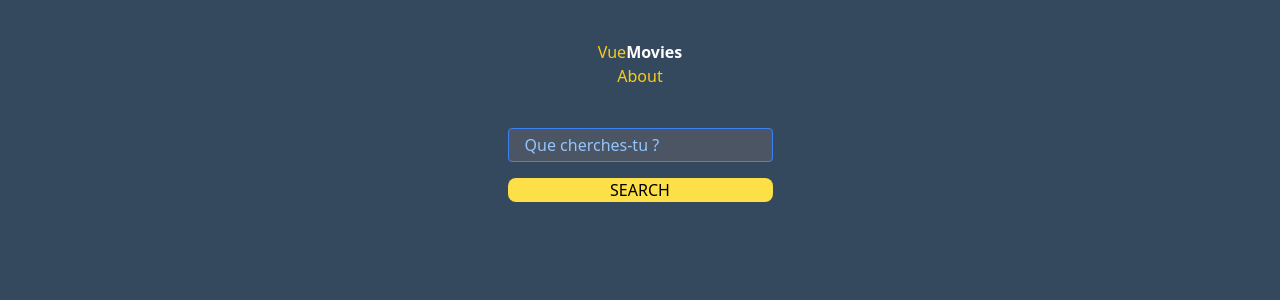
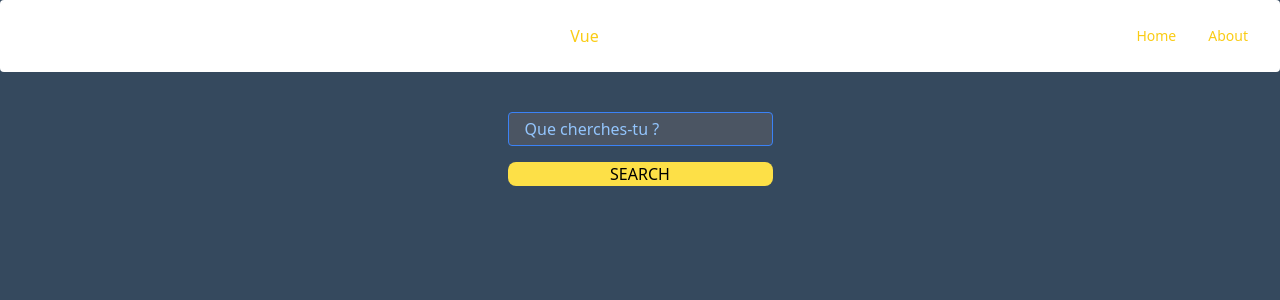
Before and after one commit to WinstonSmith13/vueMovieApp, a Vue app: page / in a window 1280 px wide. Shown: the top 300 px of the page. Built offline with nearby package versions, Linux system fonts and the light colour scheme.

Commit message:
emits: working on the menu toggle and emits concept.

```diff
--- a/src/App.vue
+++ b/src/App.vue
@@ -1,11 +1,42 @@
 <template>
+  <nav class="bg-white border-gray-200 px-2 sm:px-4 py-2.5 rounded dark:bg-gray-900">
+    <div class="container flex flex-wrap items-center justify-between mx-auto">
+    <MainMenuVue v-if="isMenuOpen"></MainMenuVue>
+    <button class="text-white" @click="isMenuOpen = true">Open Menu</button>
+      <router-link class="text-white items-center  font-bold" to="/">
+        <h1><span class="text-yellow-400 font-medium">Vue</span>Movies</h1>
+      </router-link>
+
+
+      <button data-collapse-toggle="navbar-default" type="button"
+        class="inline-flex items-center p-2 ml-3 text-sm text-gray-500 rounded-lg md:hidden hover:bg-gray-100 focus:outline-none focus:ring-2 focus:ring-gray-200 dark:text-gray-400 dark:hover:bg-gray-700 dark:focus:ring-gray-600"
+        aria-controls="navbar-default" aria-expanded="false">
+        <span class="sr-only">Open main menu</span>
+        <svg class="w-6 h-6" aria-hidden="true" fill="currentColor" viewBox="0 0 20 20"
+          xmlns="http://www.w3.org/2000/svg">
+          <path fill-rule="evenodd"
+            d="M3 5a1 1 0 011-1h12a1 1 0 110 2H4a1 1 0 01-1-1zM3 10a1 1 0 011-1h12a1 1 0 110 2H4a1 1 0 01-1-1zM3 15a1 1 0 011-1h12a1 1 0 110 2H4a1 1 0 01-1-1z"
+            clip-rule="evenodd"></path>
+        </svg>
+      </button>
+
+      <div class="hidden w-full md:block md:w-auto" id="navbar-default">
+        <ul
+          class="flex flex-col p-4 mt-4 border border-gray-100 rounded-lg bg-gray-50 md:flex-row md:space-x-8 md:mt-0 md:text-sm md:font-medium md:border-0 md:bg-white dark:bg-gray-800 md:dark:bg-gray-900 dark:border-gray-700">
+          <router-link class="text-white items-center  font-bold" to="/">
+            <h1><span class="text-yellow-400 font-medium hover:text-white">Home</span></h1>
+          </router-link>
+          <router-link class="text-white font-bold" to="/about">
+            <h1><span class="text-yellow-400 font-medium hover:text-white">About</span></h1>
+          </router-link>
+        </ul>
+      </div>
+    </div>
+  </nav>
+
   <header>
-    <router-link class="text-white grid justify-center pt-10  font-bold" to="/">
-      <h1><span class="text-yellow-400 font-medium">Vue</span>Movies</h1>
-    </router-link>
-    <router-link class="text-white grid justify-center  font-bold" to="/about">
-      <h1><span class="text-yellow-400 font-medium">About</span></h1>
-    </router-link>
+
+
   </header>
   <main class="h-full w-full">
     <router-view />
@@ -13,7 +44,11 @@
 </template>
 
 <script setup>
-import { RouterView } from 'vue-router'
+import MainMenuVue from './components/MainMenu.vue';
+import { RouterView } from 'vue-router';
+import {ref} from 'vue';
+
+const isMenuOpen = ref(false);
 </script>
 
 
@@ -26,5 +61,4 @@
 
 body {
   background-color: #35495E;
-}
-</style>
+}</style>
--- /dev/null
+++ b/src/components/MainMenu.vue
@@ -0,0 +1,9 @@
+<template>
+    <p class="text-white">Main Menu Component</p>
+    <button class="text-white">Close Menu</button>
+</template>
+
+<script setup>
+
+
+</script>
```
